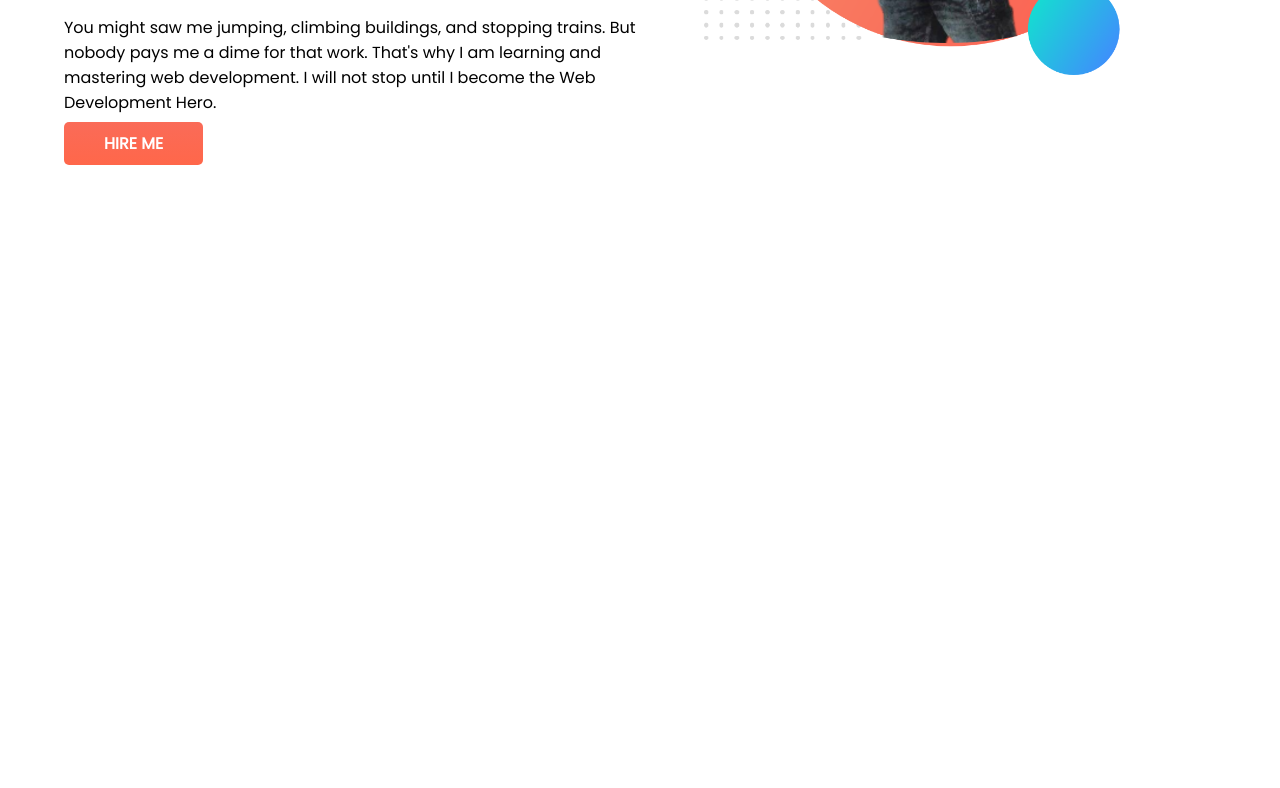
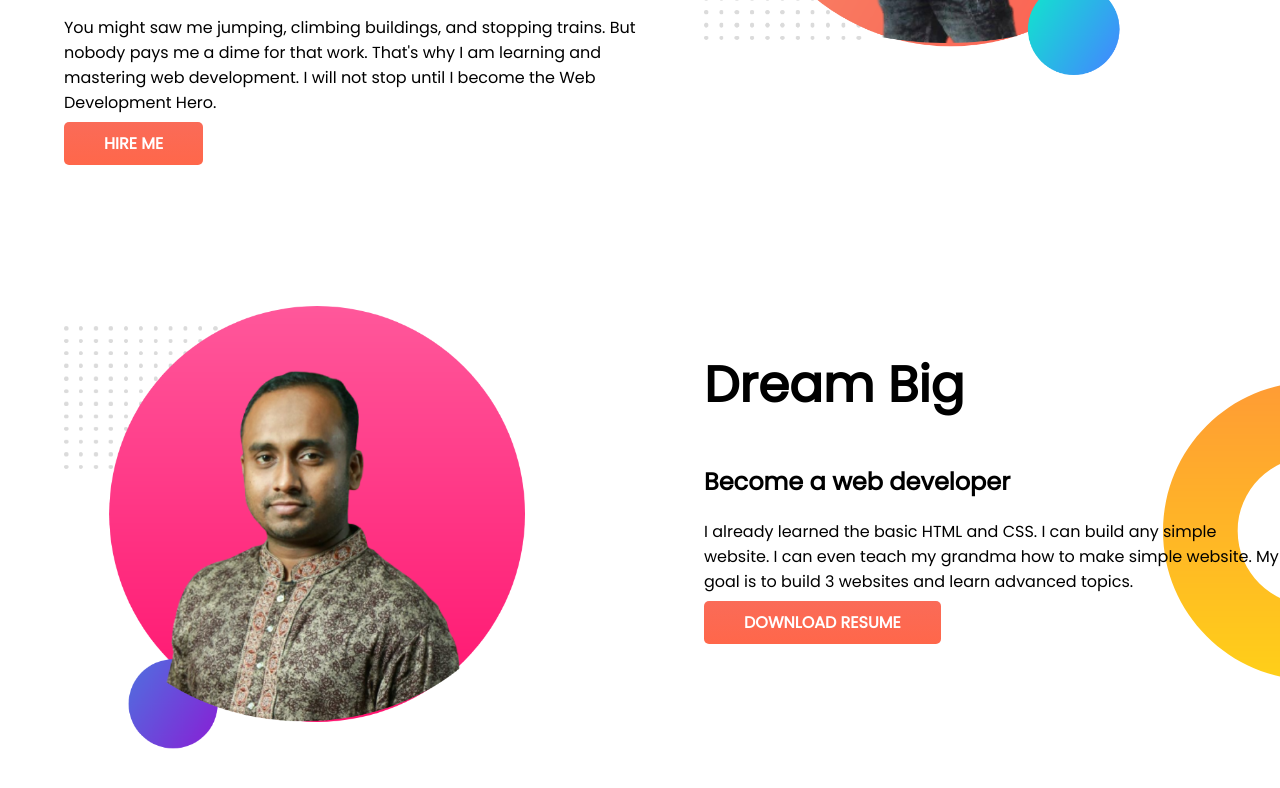
Before and after one commit to MdAbdulKayumKhan/developer-protfolio, a plain HTML site: page index.html in a window 1280 px wide. Shown: the part 382-1170 px from the top of the page. Before the commit the page ends 800 px from the top, so only its background shows below. Drawn offline with Linux system fonts and the light colour scheme.

Commit message:
dream big added

```diff
--- a/index.html
+++ b/index.html
@@ -29,6 +29,19 @@
             <img src="images/kayumbg1.png" alt="">
         </div>
     </section>
+    <section class="dream-big">
+        <div class="half-width">
+            <img src="images/kayumbg2.png" alt="">
+        </div>
+        <div class="half-width">
+            <h1>Dream Big</h1>
+            <h2>Become a web developer</h2>
+            <p>I already learned the basic HTML and CSS. I can build any simple website. I can even teach my grandma how
+                to make simple website. My goal is to build 3 websites and learn advanced topics.</p>
+            <a class="link-button" target="_blank" href="">DOWNLOAD RESUME</a>
+        </div>
+    </section>
+
 
 
 </body>
--- a/style.css
+++ b/style.css
@@ -11,6 +11,7 @@ h1{
 }
 section{
     display: flex;
+    margin-bottom: 150px;
 }
 .half-width{
     /* img takes larger space as per  img size*/
@@ -33,3 +34,8 @@ section{
     background-image: url(images/top-banner.png);
     background-repeat: no-repeat;
 }
+.dream-big{
+    background-image: url(images/dream-bg.png);
+    background-repeat: no-repeat;
+    background-position: right;
+}
```
